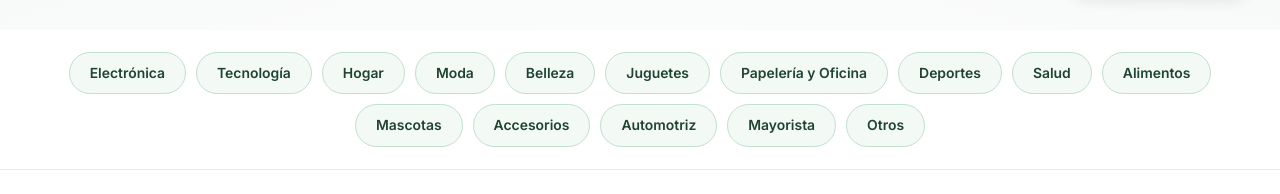
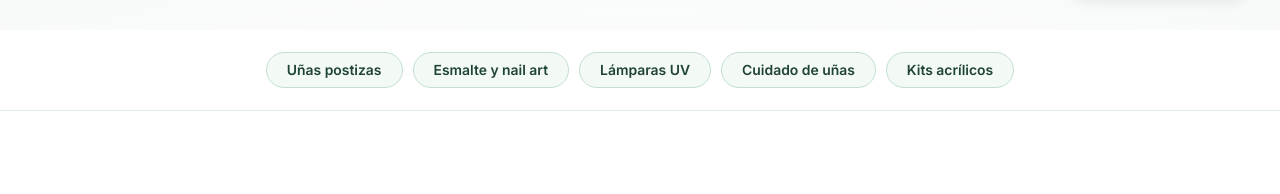
Before and after one commit to 0noxtackore/Auloava, a Vue app: page / in a window 1280 px wide. Shown: the part 741-935 px from the top of the page. Built offline with nearby package versions, Linux system fonts and the light colour scheme; no server answers.

Commit message:
feat(landing): dynamic category chips (popular + recent) that prompt login on click
Replace static CATEGORIES list with categories derived from products, ranked by
accumulated clicks (popular) and createdAt (recent). Clicking a chip always
redirects to the login screen (then to the catalog).

```diff
--- a/src/views/public/LandingView.vue
+++ b/src/views/public/LandingView.vue
@@ -52,6 +52,42 @@ const goToCatalog = async () => {
   } else {
     router.push({ name: 'public-login', query: { redirect: '/catalog' } })
   }
+}
+
+// Categorías dinámicas: las más populares (por clicks acumulados) y las más
+// recientes (por createdAt). Se combinan sin duplicar y se limitan a 12.
+const categoryChips = computed(() => {
+  const products = productStore.products
+  if (!products.length) return [...CATEGORIES]
+  const map = new Map()
+  for (const p of products) {
+    const c = (p.category || '').trim()
+    if (!c) continue
+    const e = map.get(c) || { category: c, clicks: 0, latest: 0 }
+    e.clicks += Number(p.clicks) || 0
+    const t = new Date(p.createdAt || 0).getTime()
+    if (t > e.latest) e.latest = t
+    map.set(c, e)
+  }
+  const arr = [...map.values()]
+  const popular = arr
+    .slice()
+    .sort((a, b) => b.clicks - a.clicks)
+    .slice(0, 8)
+    .map((x) => x.category)
+  const recent = arr
+    .slice()
+    .sort((a, b) => b.latest - a.latest)
+    .slice(0, 8)
+    .map((x) => x.category)
+  const out = []
+  for (const c of [...popular, ...recent]) if (!out.includes(c)) out.push(c)
+  return out.slice(0, 12)
+})
+
+// Clic en una categoría: siempre muestra el login (luego redirige al catálogo).
+const goToCategoryLogin = () => {
+  router.push({ name: 'public-login', query: { redirect: '/catalog' } })
 }
 
 // Mosaico de pines para el hero estilo Pinterest (datos reales del store)
@@ -162,14 +198,15 @@ onMounted(() => {
       <!-- ============ CATEGORÍAS (chips) ============ -->
       <section id="nav" class="chips">
         <div class="container chips__inner">
-          <RouterLink
-            v-for="category in CATEGORIES"
+          <button
+            v-for="category in categoryChips"
             :key="category"
-              :to="{ name: 'catalog' }"
+            type="button"
             class="chips__item"
+            @click="goToCategoryLogin"
           >
             {{ category }}
-          </RouterLink>
+          </button>
         </div>
       </section>
 
```
